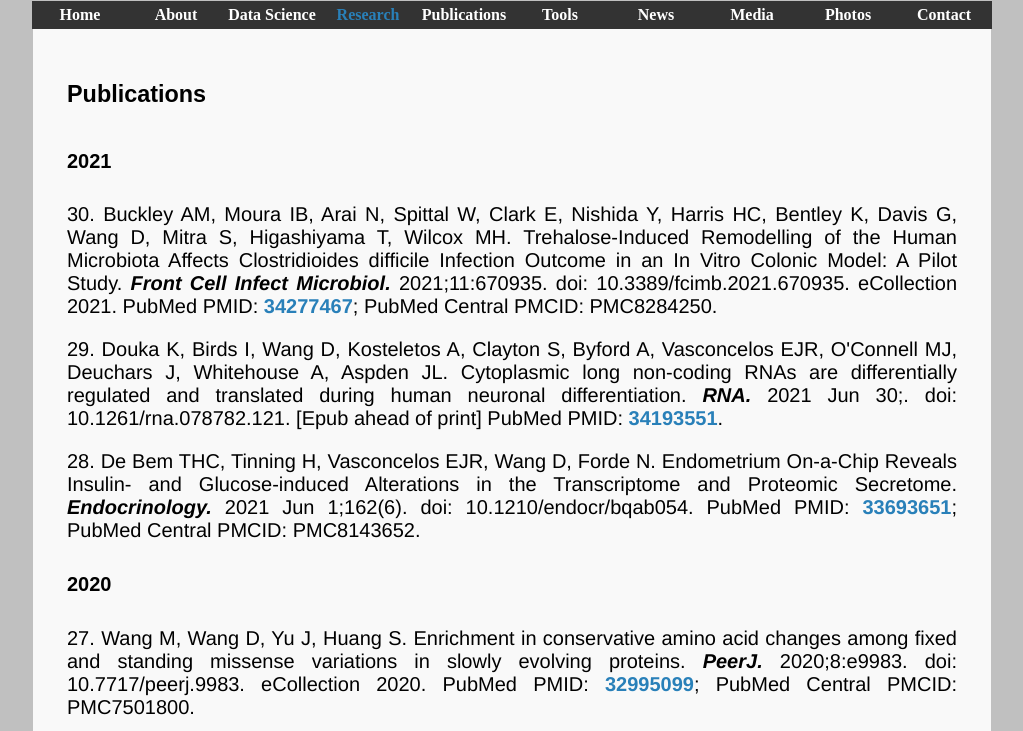
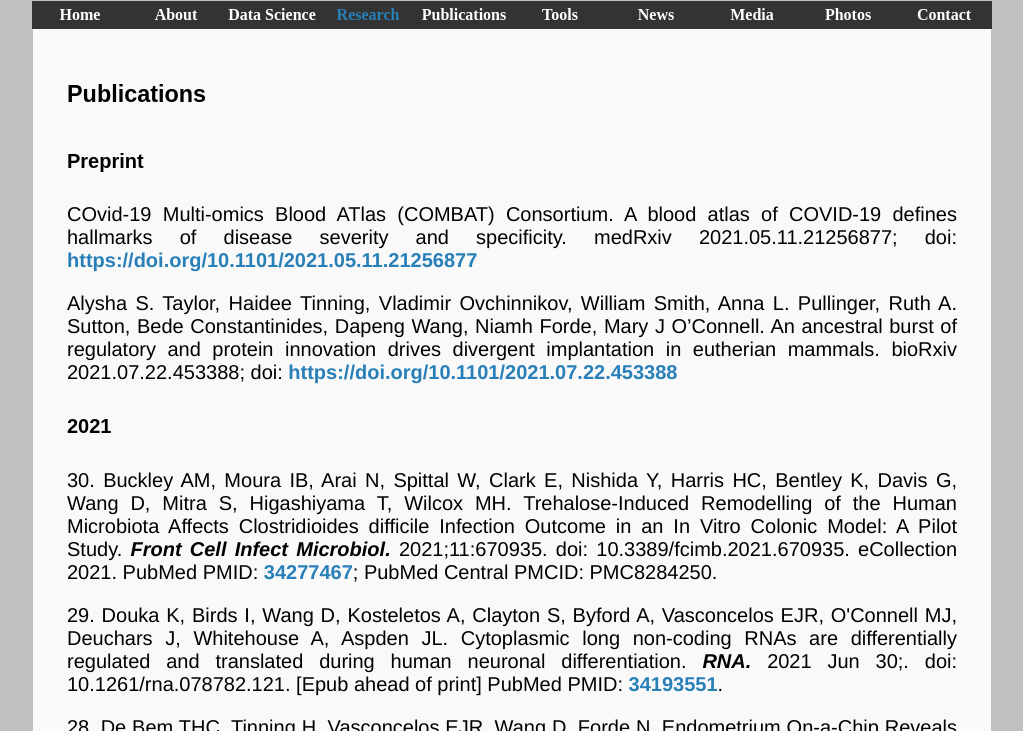
Before and after one commit to NextGenBioinformatics/dapeng-wang, a Jekyll site: the page publications.html, which Jekyll copies as it is, in a window 1280 px wide and 900 px high, cut to the strip 169-900 px from the top of the window. Shown: the whole strip, without its empty margins (128-1151 px from the left). Built offline with Jekyll 4.4.1, drawn with Linux system fonts in a browser that asks for light colours.

Commit message:
Add files via upload

```diff
--- a/publications.html
+++ b/publications.html
@@ -52,6 +52,12 @@
 
 <tr>
 <td align="left"><h3>Publications</h3>
+
+<h4>Preprint</h4>
+
+<p>COvid-19 Multi-omics Blood ATlas (COMBAT) Consortium. A blood atlas of COVID-19 defines hallmarks of disease severity and specificity. medRxiv 2021.05.11.21256877; doi: <a target="blank" href="https://www.medrxiv.org/content/10.1101/2021.05.11.21256877v1">https://doi.org/10.1101/2021.05.11.21256877</a></p>
+
+<p>Alysha S. Taylor, Haidee Tinning, Vladimir Ovchinnikov, William Smith, Anna L. Pullinger, Ruth A. Sutton, Bede Constantinides, Dapeng Wang, Niamh Forde, Mary J O’Connell. An ancestral burst of regulatory and protein innovation drives divergent implantation in eutherian mammals. bioRxiv 2021.07.22.453388; doi: <a target="blank" href="https://www.biorxiv.org/content/10.1101/2021.07.22.453388v1">https://doi.org/10.1101/2021.07.22.453388</a></p>
 
 <h4>2021</h4>
 
```
